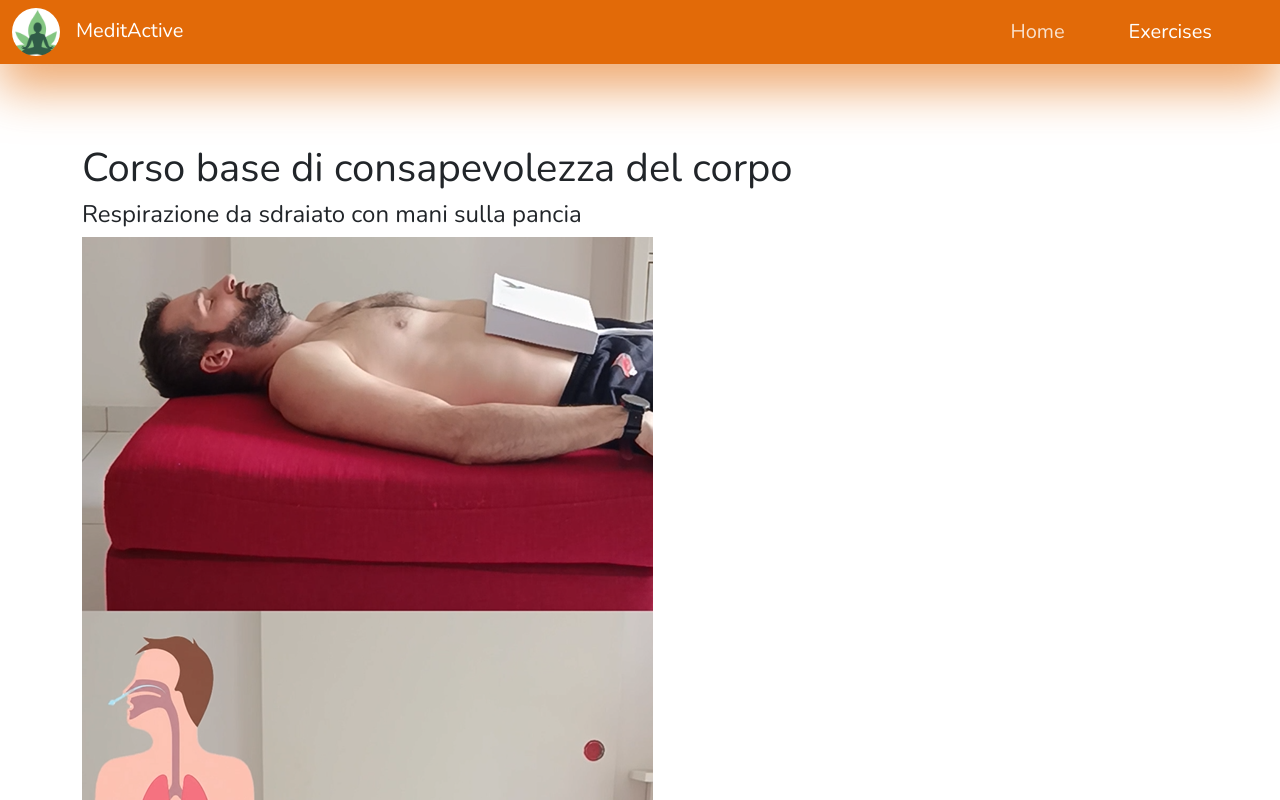
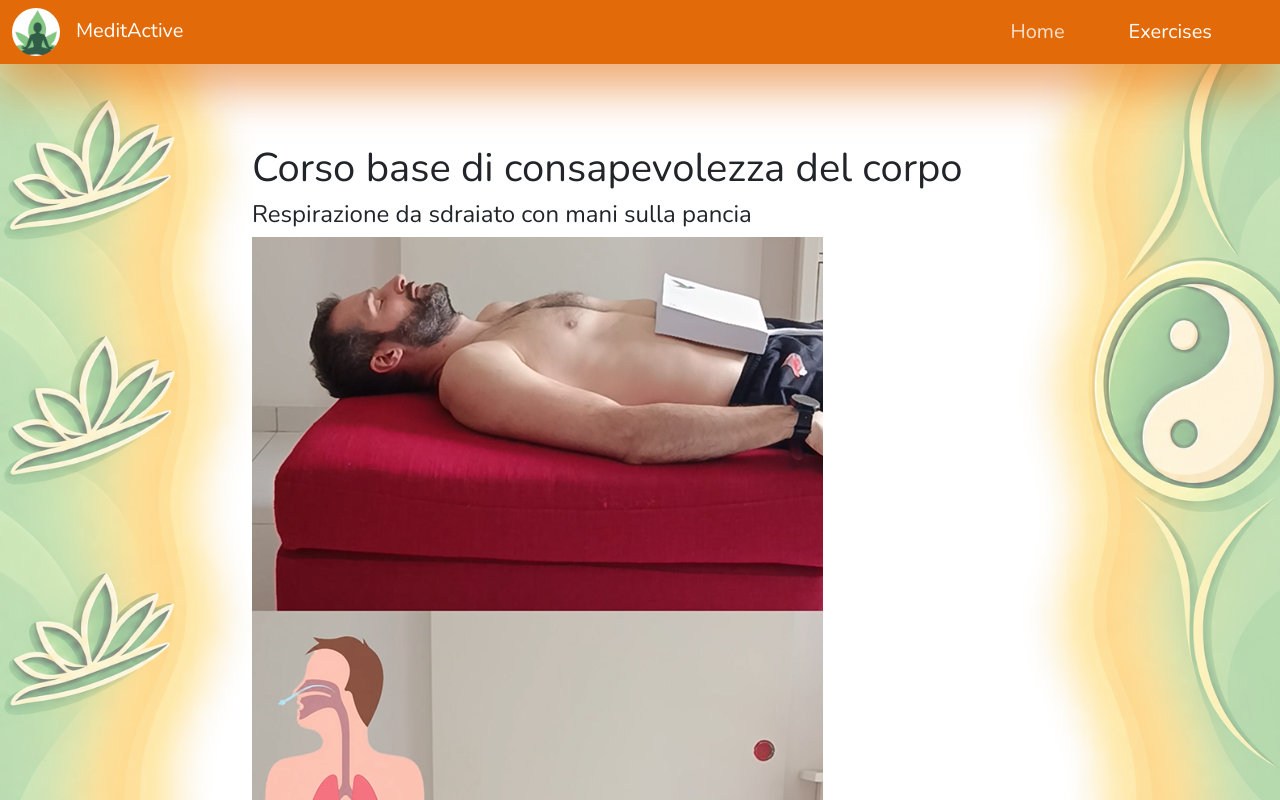
Before and after one commit to FabryPostRock/MeditActiveReact, a React (Vite) app: page /exercises in a window 1280 px wide. Shown: the top 800 px of the page. Built offline with nearby package versions, Linux system fonts and the light colour scheme.

Commit message:
updated background images and mouse animation for all pages

```diff
--- a/src/App.tsx
+++ b/src/App.tsx
@@ -8,6 +8,8 @@ import Home from './pages/home';
 import Exercises from './pages/exercises';
 import Exercise from './pages/exercise';
 import Error from './pages/error';
+import { PerspectiveWalls } from './components/perspectiveWalls';
+import { CursorWake } from './components/cursorWake';
 
 function App() {
   return (
@@ -16,6 +18,11 @@ function App() {
         <div className="container nav-mt" />
         <Navbar />
         <main className="page-content">
+          <div className="home-page">
+            <PerspectiveWalls />
+            <CursorWake />
+
+            <div className="home-page__content">
               <Routes>
                 <Route path="/" element={<Home />} />
                 <Route path="/exercises" element={<Exercises />} />
@@ -23,6 +30,8 @@ function App() {
                 <Route path="/exercise/:sectionId" element={<Exercise />} />
                 <Route path="*" element={<Error />} />
               </Routes>
+            </div>
+          </div>
         </main>
       </div>
     </>
--- a/src/pages/home.tsx
+++ b/src/pages/home.tsx
@@ -72,11 +72,12 @@ export default function Home() {
   }, []);
 
   return (
-    <div className="home-page">
+    /*<div className="home-page">
       <PerspectiveWalls />
       <CursorWake />
 
-      <div className="home-page__content">
+      <div className="home-page__content">*/
+    <>
       <section>
         <div className="container mb-5">
           <div className="row flex-row d-flex justify-content-center mb-3">
@@ -89,8 +90,8 @@ export default function Home() {
           </div>
           <div className="col">
             <h3 className="fs-4 text-center">
-                L’app per combinare i benefici della meditazione con strumenti di crescita personale, aiutando gli
-                utenti a raggiungere obiettivi di breve, medio e lungo termine.
+              L’app per combinare i benefici della meditazione con strumenti di crescita personale, aiutando gli utenti
+              a raggiungere obiettivi di breve, medio e lungo termine.
             </h3>
           </div>
         </div>
@@ -102,7 +103,8 @@ export default function Home() {
           return <HomeConcept key={concept.id} concept={concept} imageOnLeft={imageOnLeft} />;
         })}
       </div>
-      </div>
-    </div>
+    </>
+    /*  </div>
+    </div>*/
   );
 }
```
Lines whose indentation alone changed are shown as unchanged.
